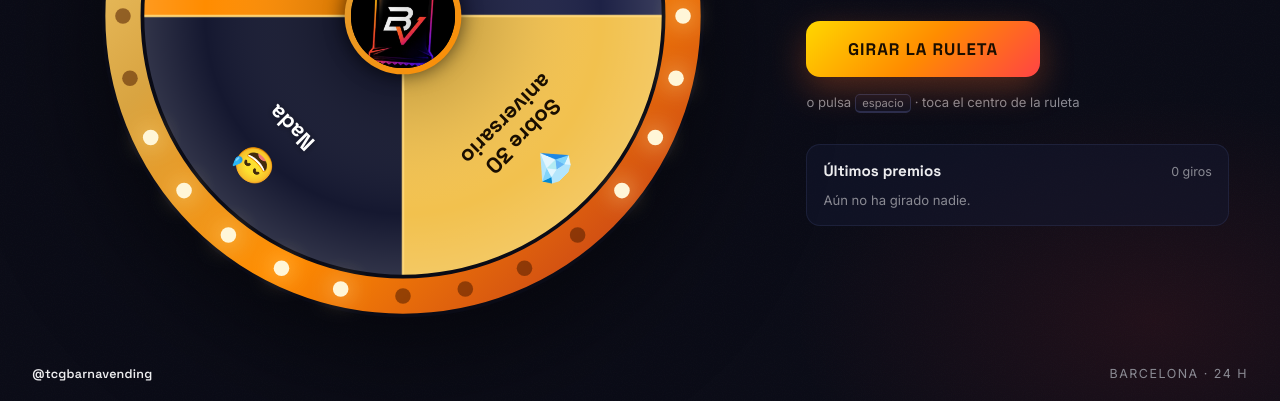
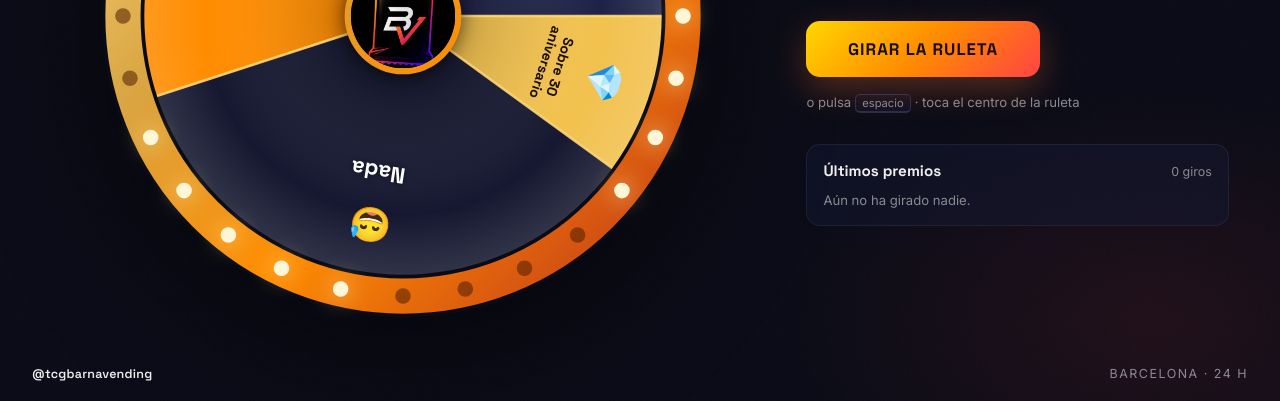
Before and after one commit to joelrequenamartos/web_barnavending, a plain HTML site: page ruleta/index.html in a window 1280 px wide. Shown: the part 399-800 px from the top of the page. Drawn offline with Linux system fonts and the light colour scheme.

Commit message:
Ruleta: porciones del tamaño de su probabilidad (el 30 aniversario, la más pequeña)
Co-Authored-By: Claude Opus 5.5 <noreply@anthropic.com>

```diff
--- a/ruleta/index.html
+++ b/ruleta/index.html
@@ -115,6 +115,6 @@
     </div>
   </aside>
 
-  <script src="ruleta.js?v=3"></script>
+  <script src="ruleta.js?v=4"></script>
 </body>
 </html>
--- a/ruleta/ruleta.js
+++ b/ruleta/ruleta.js
@@ -1,9 +1,10 @@
 // Ruleta de premios para eventos. El premio se elige al pulsar (según la probabilidad de cada uno y sin dar los que se han
 // acabado) y la ruleta gira hasta pararse justo en él. Premios, existencias e historial se guardan en este navegador.
 (function () {
-  // v3 = premios 10 % 30 aniversario / 25 % sobre / 30 % vuelve a tirar / 35 % nada. Al cambiar de versión se
-  // cambian los premios guardados en el navegador, pero se conservan los textos y el historial.
-  const STORE = 'ruleta-premios-v3', OLD_STORES = ['ruleta-premios-v2', 'ruleta-premios'];
+  // v4 = premios 10 % 30 aniversario / 25 % sobre / 30 % vuelve a tirar / 35 % nada, con porciones del tamaño de su
+  // probabilidad. Al cambiar de versión se cambian los premios guardados en el navegador, pero se conservan los
+  // textos y el historial.
+  const STORE = 'ruleta-premios-v4', OLD_STORES = ['ruleta-premios-v3', 'ruleta-premios-v2', 'ruleta-premios'];
   const LOGO = '../imagenes/logo.png';
   // colores de la web: foil dorado, naranja y rojo, y el azul noche de las tarjetas
   const COLORS = ['#F2C14E', '#151830', '#FF8C00', '#1E2246', '#E53935', '#151830', '#D9A441', '#262A55'];
@@ -18,7 +19,7 @@
   const examplePrizes = () => EXAMPLE.map((p, i) => ({ id: newId() + i, color: COLORS[i % COLORS.length], win: true, ...p }));
   const DEFAULTS = {
     eyebrow: 'Evento en SomMultiespai', title: 'Ruleta de premios', sub: 'Gira la ruleta y llévate tu premio',
-    place: 'SomMultiespai', message: 'Enséñale esta pantalla a nuestro equipo 🎉', sizeByOdds: false, sound: true,
+    place: 'SomMultiespai', message: 'Enséñale esta pantalla a nuestro equipo 🎉', sizeByOdds: true, sound: true,
   };
   let state = { ...DEFAULTS, prizes: examplePrizes(), history: [] };
   try {
@@ -27,7 +28,7 @@
     else for (const k of OLD_STORES) {
       const old = JSON.parse(localStorage.getItem(k) || 'null');
       if (!old) continue;
-      const { prizes, ...rest } = old; // los premios de antes no se usan: van los nuevos
+      const { prizes, sizeByOdds, ...rest } = old; // los premios y el tamaño de las porciones de antes no se usan
       state = { ...state, ...rest };
       break;
     }
```
